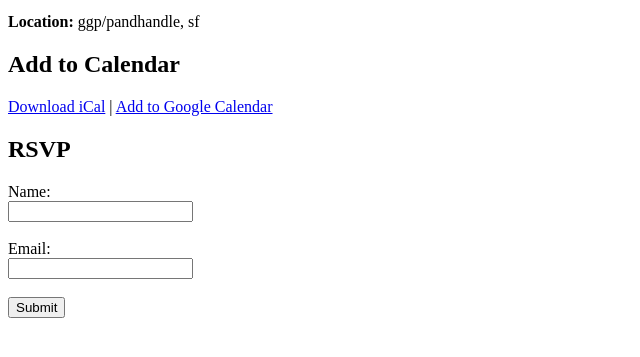
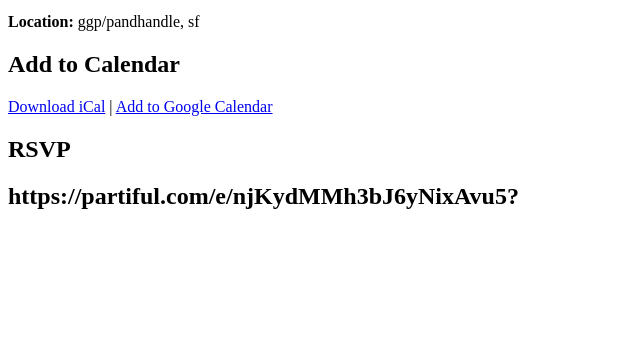
Before and after one commit to capturetheflagsf/capturetheflagsf.github.io, a plain HTML site: page index.html in a window 1280 px wide. Shown: the part 101-458 px from the top of the page, without its empty margins (0-640 px from the left). Drawn offline with Linux system fonts and the light colour scheme.

Commit message:
Update index.html

```diff
--- a/index.html
+++ b/index.html
@@ -22,15 +22,7 @@
 
     <!-- RSVP Form -->
     <h2>RSVP</h2>
-    <form action="https://formspree.io/f/YOUR_FORM_ID" method="POST">
-        <label for="name">Name:</label><br>
-        <input type="text" id="name" name="name" required><br><br>
-
-        <label for="email">Email:</label><br>
-        <input type="email" id="email" name="email" required><br><br>
-
-        <input type="submit" value="Submit">
-    </form>
+    <h2>https://partiful.com/e/njKydMMh3bJ6yNixAvu5?</h2>
 
 </body>
 </html>
```
